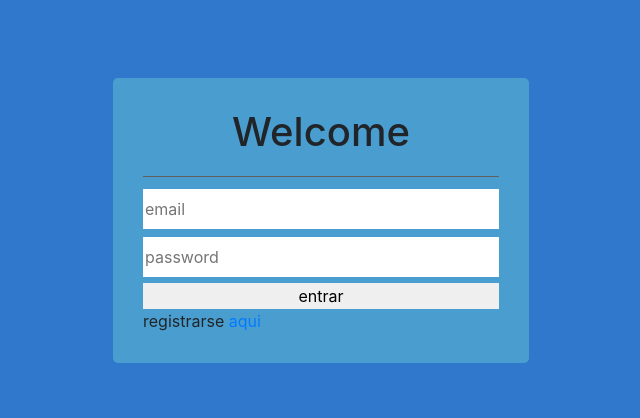
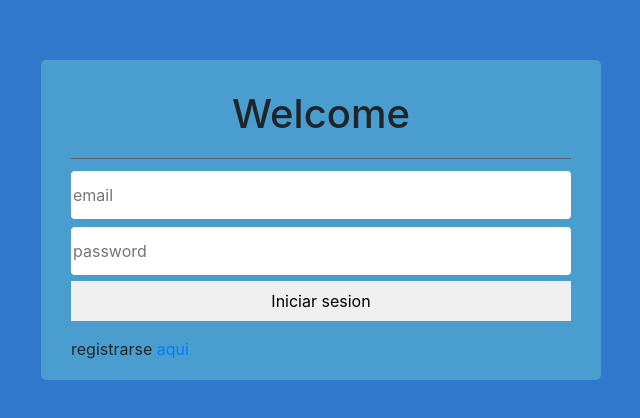
Before and after one commit to Carlos-Raul-gif/Pokemon, a React (Create React App) app: page /login in a window 1280 px wide. Shown: the part 180-598 px from the top of the page, without its empty margins (319-959 px from the left). Built offline with nearby package versions, Linux system fonts and the light colour scheme.

Commit message:
Login con mensajes de error

```diff
--- a/src/App.jsx
+++ b/src/App.jsx
@@ -14,8 +14,6 @@ function App() {
 
   const [usuario, setUsuario] = useState(JSON.parse(getLocalStorage) || initialState );
 
-  console.log(JSON.parse(getLocalStorage))
-
   useEffect(() => {
     localStorage.setItem('auth', JSON.stringify(usuario));
   }, [ usuario ]);
--- a/src/components/logout/Login.jsx
+++ b/src/components/logout/Login.jsx
@@ -1,4 +1,4 @@
-import React, { useContext } from 'react';
+import React, { useContext, useState } from 'react';
 import { Link } from "react-router-dom";
 import { UserContext } from '../../context/UserContext';
 import { useForm } from '../../hooks/useForm';
@@ -9,25 +9,25 @@ export const Login = () => {
 
     const { setUsuario } = useContext(UserContext);
 
-    const [ values, inputChange, resetValues ] = useForm({
-        isAuthenticated: true,
-        email: '',
-        password: ''
+    const [values, inputChange, resetValues] = useForm({
+        isAuthenticated: true, email: '', password: ''
     });
+
+    const [hasError, setHasError] = useState(false);
 
     const { email, password } = values;
 
-    const submitForm  = ( e ) => {
+    const submitForm = (e) => {
         e.preventDefault();
 
-        if(email === 'fabian@correo.com'){
+        if (email === 'invitado@gmail.com') {
             setUsuario({
-                isAuthenticated: true,
-                nombre: 'aun no',
-                email: email
+                isAuthenticated: true, nombre: 'Invitado', email: email
             });
+        } else {
+            setHasError(true)
+            setTimeout(() => setHasError(false), 2000);
         }
-
         resetValues();
     }
 
@@ -37,13 +37,33 @@ export const Login = () => {
                 <h1>Welcome</h1>
                 <form onSubmit={submitForm} >
 
-                    <input onChange={inputChange} value={email} name="email" type="text" required placeholder="email" />
-                    <input onChange={inputChange} value={password} name="password" type="password" required placeholder="password" />
+                    <input
+                        onChange={inputChange}
+                        value={email}
+                        name="email"
+                        type="text"
+                        placeholder="email"
+                        className={`${hasError && 'hasError'}`}
+                        // autoComplete="off"
+                        required
+                    />
 
-                    <button type="submit">entrar</button>
+                    { hasError && <div className="mensaje-error">Error! Correo o contrasena incorrecto </div> }
+
+                    <input
+                        onChange={inputChange}
+                        value={password}
+                        name="password"
+                        type="password"
+                        placeholder="password"
+                        required
+                    />
+
+                    <button type="submit">Iniciar sesion</button>
+
                 </form>
 
-                <span>registrarse <Link to="/register">aqui</Link></span>
+                <span className="registro-nuevo">registrarse <Link to="/register">aqui</Link></span>
 
             </div>
         </div>
--- a/src/components/web/Navbar.jsx
+++ b/src/components/web/Navbar.jsx
@@ -15,7 +15,7 @@ export const Navbar = () => {
     }
 
     return (
-        <nav className="navbar fixed navbar-expand-lg navbar-dark bg-dark">
+        <nav className="navbar navbar-default navbar-fixed-top navbar-expand-lg navbar-dark bg-dark">
             <a className="navbar-brand" href="/">PokeDex</a>
             <button className="navbar-toggler " type="button" data-toggle="collapse"
                 data-target="#navbarSupportedContent" aria-controls="navbarSupportedContent" aria-expanded="false" aria-label="Toggle navigation">
--- a/src/styles/login.css
+++ b/src/styles/login.css
@@ -13,8 +13,8 @@
     background-color: rgb(74, 158, 207);
     border-radius: 5px;
     padding: 30px;
-    width: 26rem;
-    /* height: 40; */
+    width: 35rem;
+    height: 40vh;
 }
 
 .form-container h1{
@@ -29,16 +29,48 @@
 }
 
 .form-container input {
+    border: none;
+    border-radius: 4px;
     display: block;
-    border: none;
-    outline: none;
+    height: 3rem;
     margin-top: 4px;
     margin-bottom: 4px;
-    height: 2.5rem;
+    outline: 0 none;
 }
+
 
 .form-container button{
     margin-top: 2px;
     outline: none;
     border: none;
+    height: 2.5rem;
+    cursor: pointer;
 }
+
+.registro-nuevo{
+    position: absolute;
+    margin-top: 2vh;
+}
+
+.hasError{
+    box-shadow: 0 0 7px 1.5px #d61818;
+    transition: all 1s;
+}
+
+.mensaje-error{
+    background-color: rgba(221, 70, 70, 0.849);
+    position: absolute;
+    width: 10rem;
+    height: 3rem;
+    margin-top: 3rem;
+    margin-left: 21.3rem;
+    border-radius: 6px;
+    font-size: 1rem;
+    transition: all 2s;
+}
+
+@media (max-width:555px){
+    .mensaje-error{
+        margin-left: 45vw;
+    }
+}
```
